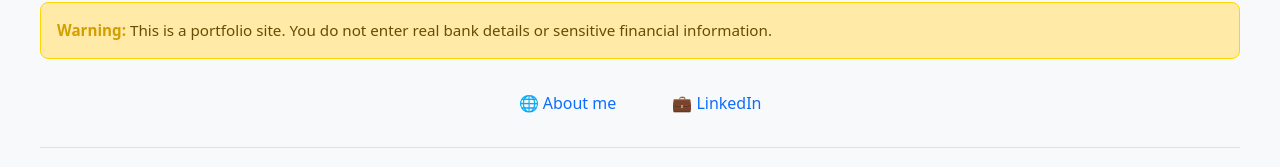
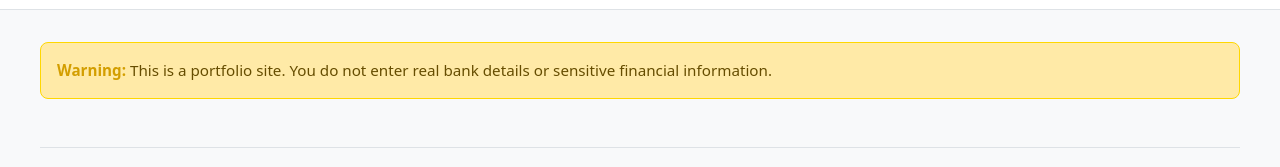
Before and after one commit to JorgeGerardo/GeorgeStoreClient, an Angular app: page / in a window 1280 px wide. Shown: the part 583-750 px from the top of the page. Built offline with nearby package versions, Linux system fonts and the light colour scheme; no server answers.

Commit message:
Removed some issues

```diff
--- a/src/app/core/components/footer/footer.component.html
+++ b/src/app/core/components/footer/footer.component.html
@@ -7,24 +7,6 @@
     </div>
 
     <div class="footer-links">
-      <a
-        href="https://jorgegerardo.github.io/WhoAmI"
-        target="_blank"
-        rel="noopener noreferrer"
-        class="footer-link"
-        title="Visit my personal website"
-      >
-        🌐 About me
-      </a>
-      <a
-        href="https://www.linkedin.com/in/jorge-saul-gerardo-rojo-8a8170264"
-        target="_blank"
-        rel="noopener noreferrer"
-        class="footer-link"
-        title="Visit my LinkedIn profile"
-      >
-        💼 LinkedIn
-      </a>
     </div>
 
     <div class="footer-copyright">
```
Also changed, not shown: 4 other files (tests, documents, lock files or other folders).
